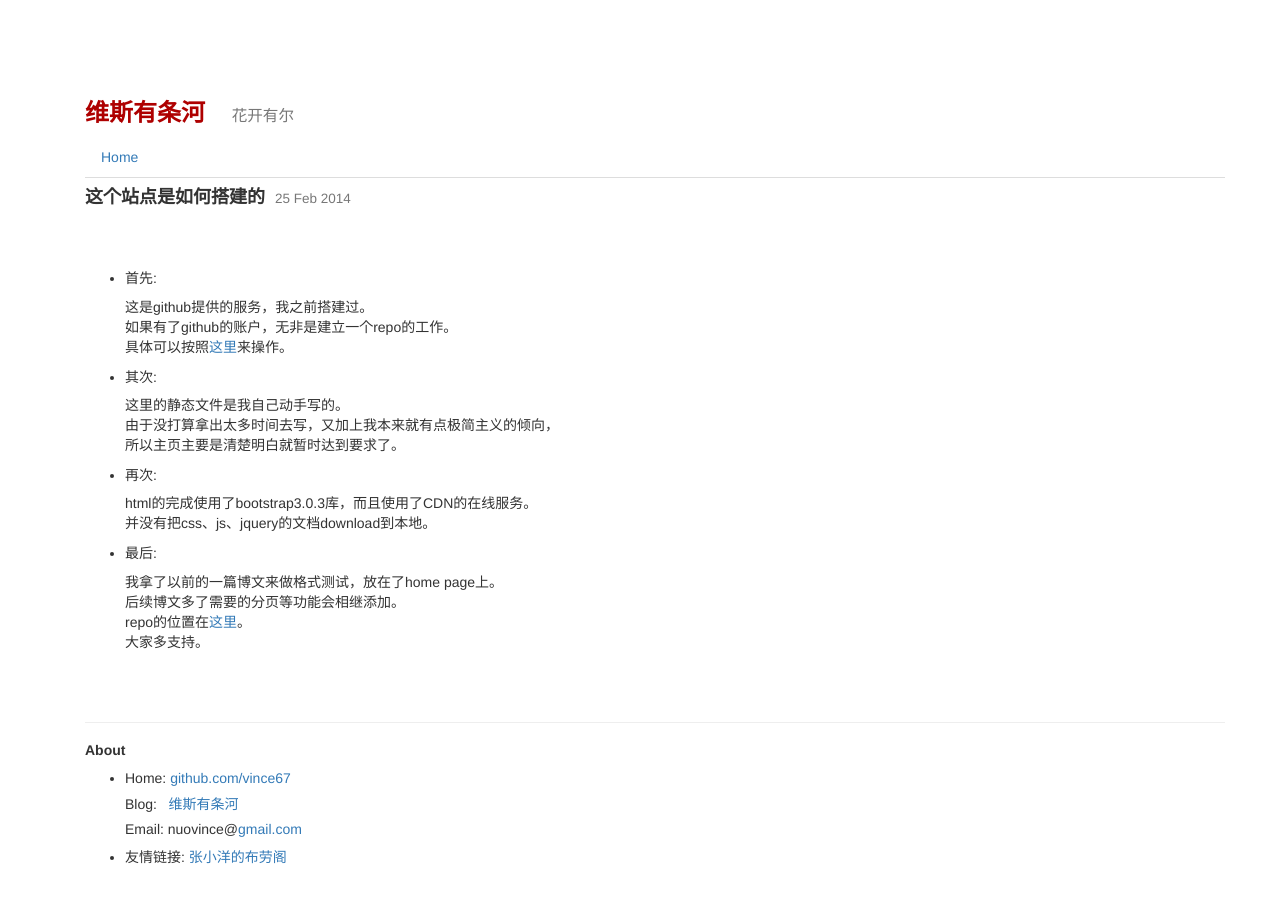
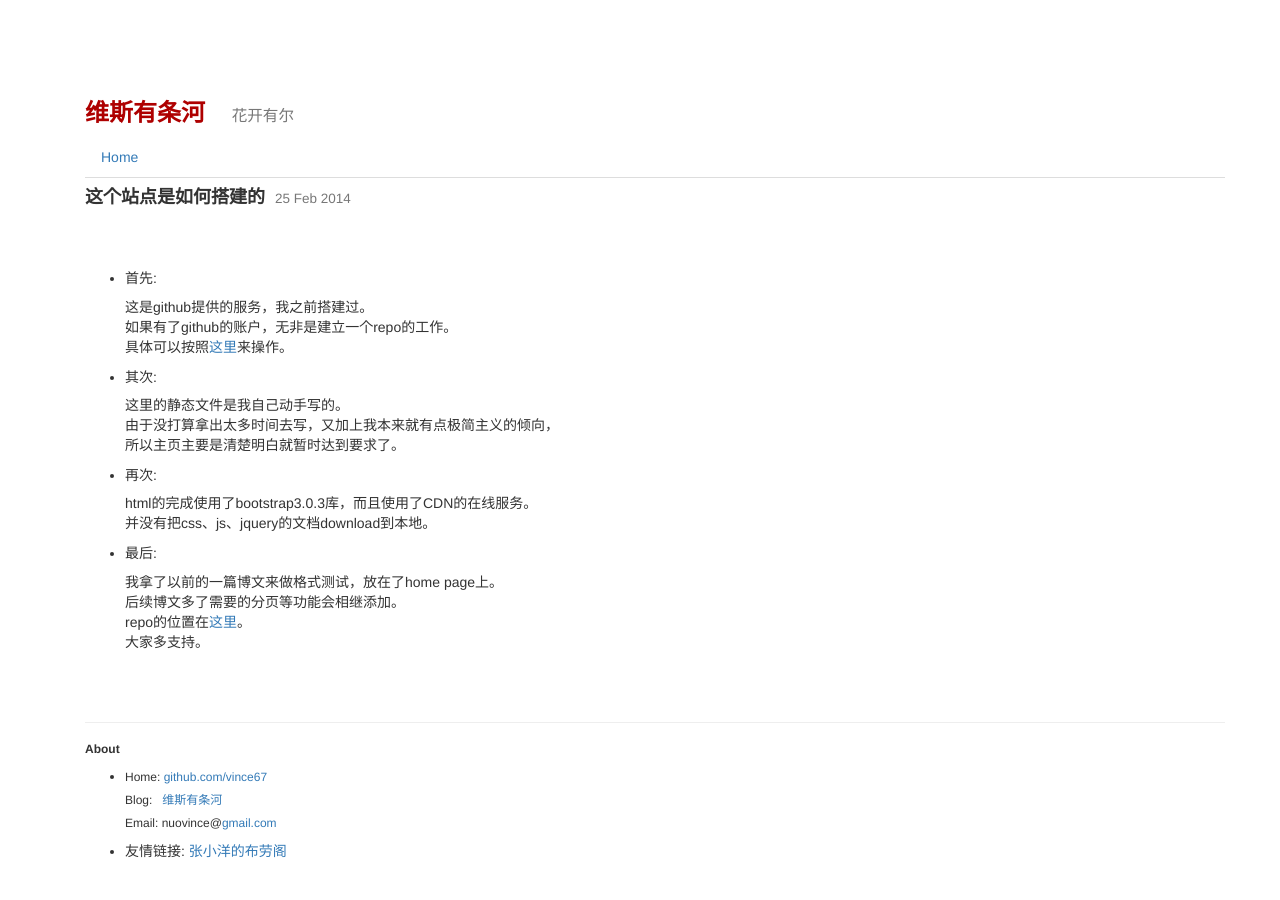
Before and after one commit to vince67/vince67.github.io, a Jekyll site: the page built from _posts/2014-02-25-how_to_build_this_site.html, in a window 1280 px wide. Built offline with Jekyll 4.4.1, drawn with Linux system fonts in a browser that asks for light colours; nearby versions of some CDN libraries.

Commit message:
Update default.html

```diff
--- a/_layouts/default.html
+++ b/_layouts/default.html
@@ -20,12 +20,12 @@
             <div class="span4">
                 <br /><br />
                 <hr />
-                <h5  align="left" ><strong>About</strong></h5>
+                <h6  align="left" ><strong>About</strong></h6>
                 <ul>
                     <li>
-                        <h5>Home:&nbsp;<a href="http://github.com/vince67/">github.com/vince67</a></h5>
-                        <h5>Blog:&nbsp;<a href="http://vince67.github.io/jekyll_vincent/">&nbsp;&nbsp;维斯有条河</a></h5>
-                        <h5>Email:&nbsp;nuovince@<a href="https://gmail.com">gmail.com</a></h5>
+                        <h6>Home:&nbsp;<a href="http://github.com/vince67/">github.com/vince67</a></h6>
+                        <h6>Blog:&nbsp;<a href="http://vince67.github.io/jekyll_vincent/">&nbsp;&nbsp;维斯有条河</a></h6>
+                        <h6>Email:&nbsp;nuovince@<a href="https://gmail.com">gmail.com</a></h6>
                     </li>
                     <li>
                         <h5>友情链接:&nbsp;<a href="http://zhangxiaoyang.me/">张小洋的布劳阁</a></h5>
```
